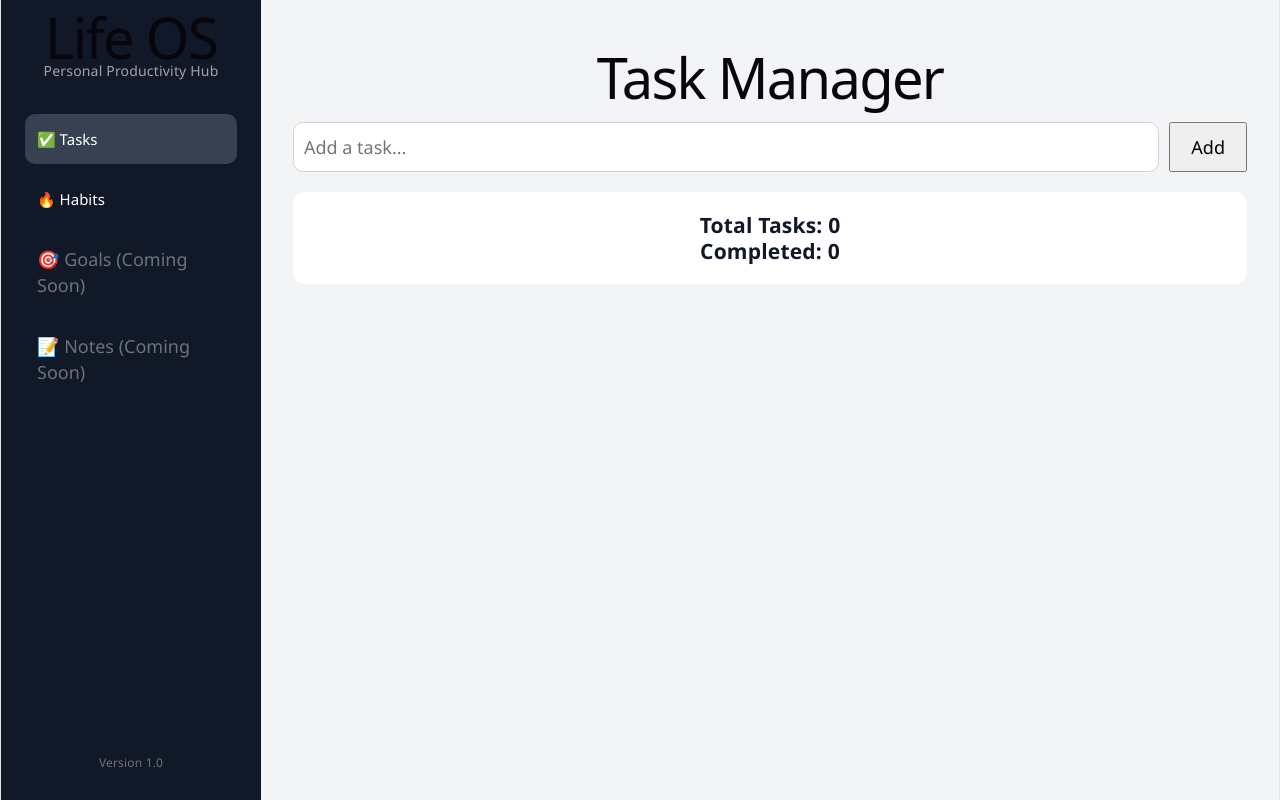
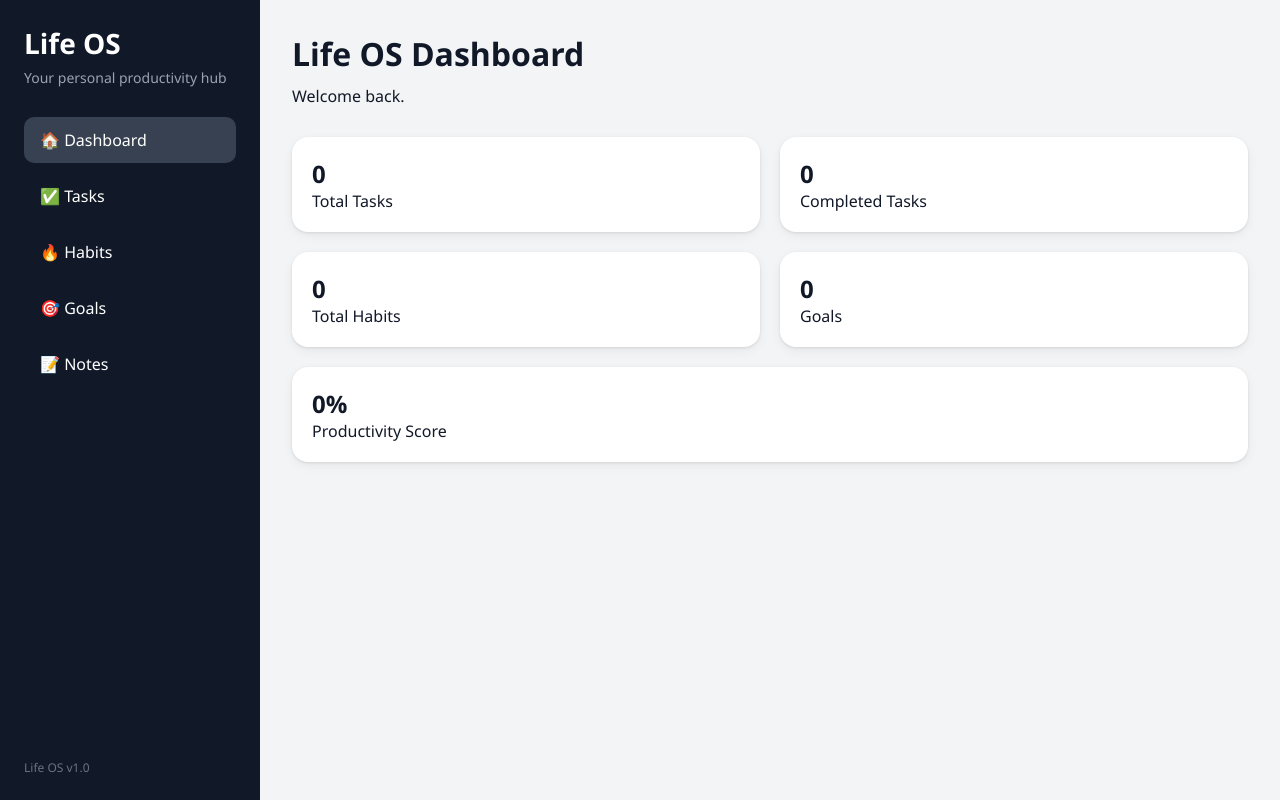
Before and after one commit to akshadhas01/life-os, a React (Vite) app: page / in a window 1280 px wide. Built offline with nearby package versions, Linux system fonts and the light colour scheme.

Commit message:
Implement dashboard goals and notes modules

```diff
--- a/src/App.jsx
+++ b/src/App.jsx
@@ -1,19 +1,35 @@
 import { useState } from "react";
+
+import Dashboard from "./components/Dashboard";
 import Tasks from "./components/Tasks";
 import Habits from "./components/Habits";
+import Goals from "./components/Goals";
+import Notes from "./components/Notes";
+
 import "./App.css";
 
 function App() {
-  const [activePage, setActivePage] = useState("tasks");
+  const [activePage, setActivePage] = useState("dashboard");
 
   const renderPage = () => {
     switch (activePage) {
+      case "dashboard":
+        return <Dashboard />;
+
       case "tasks":
         return <Tasks />;
+
       case "habits":
         return <Habits />;
+
+      case "goals":
+        return <Goals />;
+
+      case "notes":
+        return <Notes />;
+
       default:
-        return <Tasks />;
+        return <Dashboard />;
     }
   };
 
@@ -38,8 +54,8 @@ function App() {
       >
         <h1
           style={{
-            margin: 0,
-            marginBottom: "8px",
+            marginBottom: "6px",
+            fontSize: "28px",
           }}
         >
           Life OS
@@ -48,39 +64,56 @@ function App() {
         <p
           style={{
             color: "#9CA3AF",
+            marginBottom: "30px",
             fontSize: "14px",
-            marginBottom: "30px",
           }}
         >
-          Personal Productivity Hub
+          Your personal productivity hub
         </p>
 
         <button
+          className={`sidebar-btn ${
+            activePage === "dashboard" ? "active" : ""
+          }`}
+          onClick={() => setActivePage("dashboard")}
+        >
+          🏠 Dashboard
+        </button>
+
+        <button
+          className={`sidebar-btn ${
+            activePage === "tasks" ? "active" : ""
+          }`}
           onClick={() => setActivePage("tasks")}
-          style={buttonStyle(activePage === "tasks")}
         >
           ✅ Tasks
         </button>
 
         <button
+          className={`sidebar-btn ${
+            activePage === "habits" ? "active" : ""
+          }`}
           onClick={() => setActivePage("habits")}
-          style={buttonStyle(activePage === "habits")}
         >
           🔥 Habits
         </button>
 
         <button
-          disabled
-          style={disabledButtonStyle}
+          className={`sidebar-btn ${
+            activePage === "goals" ? "active" : ""
+          }`}
+          onClick={() => setActivePage("goals")}
         >
-          🎯 Goals (Coming Soon)
+          🎯 Goals
         </button>
 
         <button
-          disabled
-          style={disabledButtonStyle}
+          className={`sidebar-btn ${
+            activePage === "notes" ? "active" : ""
+          }`}
+          onClick={() => setActivePage("notes")}
         >
-          📝 Notes (Coming Soon)
+          📝 Notes
         </button>
 
         <div
@@ -90,7 +123,7 @@ function App() {
             fontSize: "12px",
           }}
         >
-          Version 1.0
+          Life OS v1.0
         </div>
       </aside>
 
@@ -109,27 +142,4 @@ function App() {
   );
 }
 
-const buttonStyle = (active) => ({
-  padding: "12px",
-  marginBottom: "10px",
-  border: "none",
-  borderRadius: "10px",
-  cursor: "pointer",
-  textAlign: "left",
-  backgroundColor: active ? "#374151" : "transparent",
-  color: "white",
-  fontSize: "15px",
-});
-
-const disabledButtonStyle = {
-  padding: "12px",
-  marginBottom: "10px",
-  border: "none",
-  borderRadius: "10px",
-  textAlign: "left",
-  backgroundColor: "transparent",
-  color: "#6B7280",
-  cursor: "not-allowed",
-};
-
 export default App;
--- /dev/null
+++ b/src/components/Dashboard.jsx
@@ -0,0 +1,96 @@
+import { useEffect, useState } from "react";
+
+function Dashboard() {
+  const [stats, setStats] = useState({
+    totalTasks: 0,
+    completedTasks: 0,
+    totalHabits: 0,
+    completedHabits: 0,
+    totalGoals: 0,
+  });
+
+  useEffect(() => {
+    const tasks =
+      JSON.parse(localStorage.getItem("lifeos-tasks")) || [];
+
+    const habits =
+      JSON.parse(localStorage.getItem("lifeos-habits")) || [];
+
+    const goals =
+      JSON.parse(localStorage.getItem("lifeos-goals")) || [];
+
+    setStats({
+      totalTasks: tasks.length,
+      completedTasks: tasks.filter(
+        (task) => task.completed
+      ).length,
+
+      totalHabits: habits.length,
+      completedHabits: habits.filter(
+        (habit) => habit.completed
+      ).length,
+
+      totalGoals: goals.length,
+    });
+  }, []);
+
+  const score =
+    stats.totalTasks + stats.totalHabits === 0
+      ? 0
+      : Math.round(
+          ((stats.completedTasks +
+            stats.completedHabits) /
+            (stats.totalTasks +
+              stats.totalHabits)) *
+            100
+        );
+
+  return (
+    <>
+      <h1>Life OS Dashboard</h1>
+
+      <p style={{ marginTop: "10px" }}>
+        Welcome back.
+      </p>
+
+      <div
+        style={{
+          display: "grid",
+          gridTemplateColumns: "repeat(2, 1fr)",
+          gap: "20px",
+          marginTop: "30px",
+        }}
+      >
+        <div className="card">
+          <h2>{stats.totalTasks}</h2>
+          <p>Total Tasks</p>
+        </div>
+
+        <div className="card">
+          <h2>{stats.completedTasks}</h2>
+          <p>Completed Tasks</p>
+        </div>
+
+        <div className="card">
+          <h2>{stats.totalHabits}</h2>
+          <p>Total Habits</p>
+        </div>
+
+        <div className="card">
+          <h2>{stats.totalGoals}</h2>
+          <p>Goals</p>
+        </div>
+      </div>
+
+      <div
+        className="card"
+        style={{ marginTop: "20px" }}
+      >
+        <h2>{score}%</h2>
+        <p>Productivity Score</p>
+      </div>
+    </>
+  );
+}
+
+export default Dashboard;
--- /dev/null
+++ b/src/components/Goals.jsx
@@ -0,0 +1,84 @@
+import { useEffect, useState } from "react";
+
+function Goals() {
+  const [goals, setGoals] = useState([]);
+  const [title, setTitle] = useState("");
+  const [progress, setProgress] = useState("");
+
+  useEffect(() => {
+    const savedGoals = localStorage.getItem("lifeos-goals");
+
+    if (savedGoals) {
+      setGoals(JSON.parse(savedGoals));
+    }
+  }, []);
+
+  useEffect(() => {
+    localStorage.setItem(
+      "lifeos-goals",
+      JSON.stringify(goals)
+    );
+  }, [goals]);
+
+  const addGoal = () => {
+    if (!title.trim()) return;
+
+    setGoals([
+      ...goals,
+      {
+        id: Date.now(),
+        title,
+        progress: Number(progress) || 0,
+      },
+    ]);
+
+    setTitle("");
+    setProgress("");
+  };
+
+  const deleteGoal = (id) => {
+    setGoals(goals.filter((goal) => goal.id !== id));
+  };
+
+  return (
+    <>
+      <h1>Goals</h1>
+
+      <div style={{ display: "flex", gap: "10px", marginTop: "20px" }}>
+        <input
+          placeholder="Goal name"
+          value={title}
+          onChange={(e) => setTitle(e.target.value)}
+        />
+
+        <input
+          type="number"
+          placeholder="%"
+          value={progress}
+          onChange={(e) => setProgress(e.target.value)}
+        />
+
+        <button onClick={addGoal}>
+          Add Goal
+        </button>
+      </div>
+
+      <div style={{ marginTop: "20px" }}>
+        {goals.map((goal) => (
+          <div className="list-item" key={goal.id}>
+            <div>
+              <strong>{goal.title}</strong>
+              <p>{goal.progress}% Complete</p>
+            </div>
+
+            <button onClick={() => deleteGoal(goal.id)}>
+              Delete
+            </button>
+          </div>
+        ))}
+      </div>
+    </>
+  );
+}
+
+export default Goals;
--- /dev/null
+++ b/src/components/Notes.jsx
@@ -0,0 +1,72 @@
+import { useEffect, useState } from "react";
+
+function Notes() {
+  const [notes, setNotes] = useState([]);
+  const [input, setInput] = useState("");
+
+  useEffect(() => {
+    const savedNotes = localStorage.getItem("lifeos-notes");
+
+    if (savedNotes) {
+      setNotes(JSON.parse(savedNotes));
+    }
+  }, []);
+
+  useEffect(() => {
+    localStorage.setItem(
+      "lifeos-notes",
+      JSON.stringify(notes)
+    );
+  }, [notes]);
+
+  const addNote = () => {
+    if (!input.trim()) return;
+
+    setNotes([
+      ...notes,
+      {
+        id: Date.now(),
+        text: input,
+      },
+    ]);
+
+    setInput("");
+  };
+
+  const deleteNote = (id) => {
+    setNotes(notes.filter((note) => note.id !== id));
+  };
+
+  return (
+    <>
+      <h1>Notes</h1>
+
+      <div style={{ display: "flex", gap: "10px", marginTop: "20px" }}>
+        <input
+          placeholder="Write a note..."
+          value={input}
+          onChange={(e) => setInput(e.target.value)}
+          style={{ flex: 1 }}
+        />
+
+        <button onClick={addNote}>
+          Add Note
+        </button>
+      </div>
+
+      <div style={{ marginTop: "20px" }}>
+        {notes.map((note) => (
+          <div className="list-item" key={note.id}>
+            <span>{note.text}</span>
+
+            <button onClick={() => deleteNote(note.id)}>
+              Delete
+            </button>
+          </div>
+        ))}
+      </div>
+    </>
+  );
+}
+
+export default Notes;
--- a/src/index.css
+++ b/src/index.css
@@ -1,111 +1 @@
-:root {
-  --text: #6b6375;
-  --text-h: #08060d;
-  --bg: #fff;
-  --border: #e5e4e7;
-  --code-bg: #f4f3ec;
-  --accent: #aa3bff;
-  --accent-bg: rgba(170, 59, 255, 0.1);
-  --accent-border: rgba(170, 59, 255, 0.5);
-  --social-bg: rgba(244, 243, 236, 0.5);
-  --shadow:
-    rgba(0, 0, 0, 0.1) 0 10px 15px -3px, rgba(0, 0, 0, 0.05) 0 4px 6px -2px;
-
-  --sans: system-ui, 'Segoe UI', Roboto, sans-serif;
-  --heading: system-ui, 'Segoe UI', Roboto, sans-serif;
-  --mono: ui-monospace, Consolas, monospace;
-
-  font: 18px/145% var(--sans);
-  letter-spacing: 0.18px;
-  color-scheme: light dark;
-  color: var(--text);
-  background: var(--bg);
-  font-synthesis: none;
-  text-rendering: optimizeLegibility;
-  -webkit-font-smoothing: antialiased;
-  -moz-osx-font-smoothing: grayscale;
-
-  @media (max-width: 1024px) {
-    font-size: 16px;
-  }
-}
-
-@media (prefers-color-scheme: dark) {
-  :root {
-    --text: #9ca3af;
-    --text-h: #f3f4f6;
-    --bg: #16171d;
-    --border: #2e303a;
-    --code-bg: #1f2028;
-    --accent: #c084fc;
-    --accent-bg: rgba(192, 132, 252, 0.15);
-    --accent-border: rgba(192, 132, 252, 0.5);
-    --social-bg: rgba(47, 48, 58, 0.5);
-    --shadow:
-      rgba(0, 0, 0, 0.4) 0 10px 15px -3px, rgba(0, 0, 0, 0.25) 0 4px 6px -2px;
-  }
-
-  #social .button-icon {
-    filter: invert(1) brightness(2);
-  }
-}
-
-body {
-  margin: 0;
-}
-
-#root {
-  width: 1126px;
-  max-width: 100%;
-  margin: 0 auto;
-  text-align: center;
-  border-inline: 1px solid var(--border);
-  min-height: 100svh;
-  display: flex;
-  flex-direction: column;
-  box-sizing: border-box;
-}
-
-h1,
-h2 {
-  font-family: var(--heading);
-  font-weight: 500;
-  color: var(--text-h);
-}
-
-h1 {
-  font-size: 56px;
-  letter-spacing: -1.68px;
-  margin: 32px 0;
-  @media (max-width: 1024px) {
-    font-size: 36px;
-    margin: 20px 0;
-  }
-}
-h2 {
-  font-size: 24px;
-  line-height: 118%;
-  letter-spacing: -0.24px;
-  margin: 0 0 8px;
-  @media (max-width: 1024px) {
-    font-size: 20px;
-  }
-}
-p {
-  margin: 0;
-}
-
-code,
-.counter {
-  font-family: var(--mono);
-  display: inline-flex;
-  border-radius: 4px;
-  color: var(--text-h);
-}
-
-code {
-  font-size: 15px;
-  line-height: 135%;
-  padding: 4px 8px;
-  background: var(--code-bg);
-}
+@import "./App.css";
```
